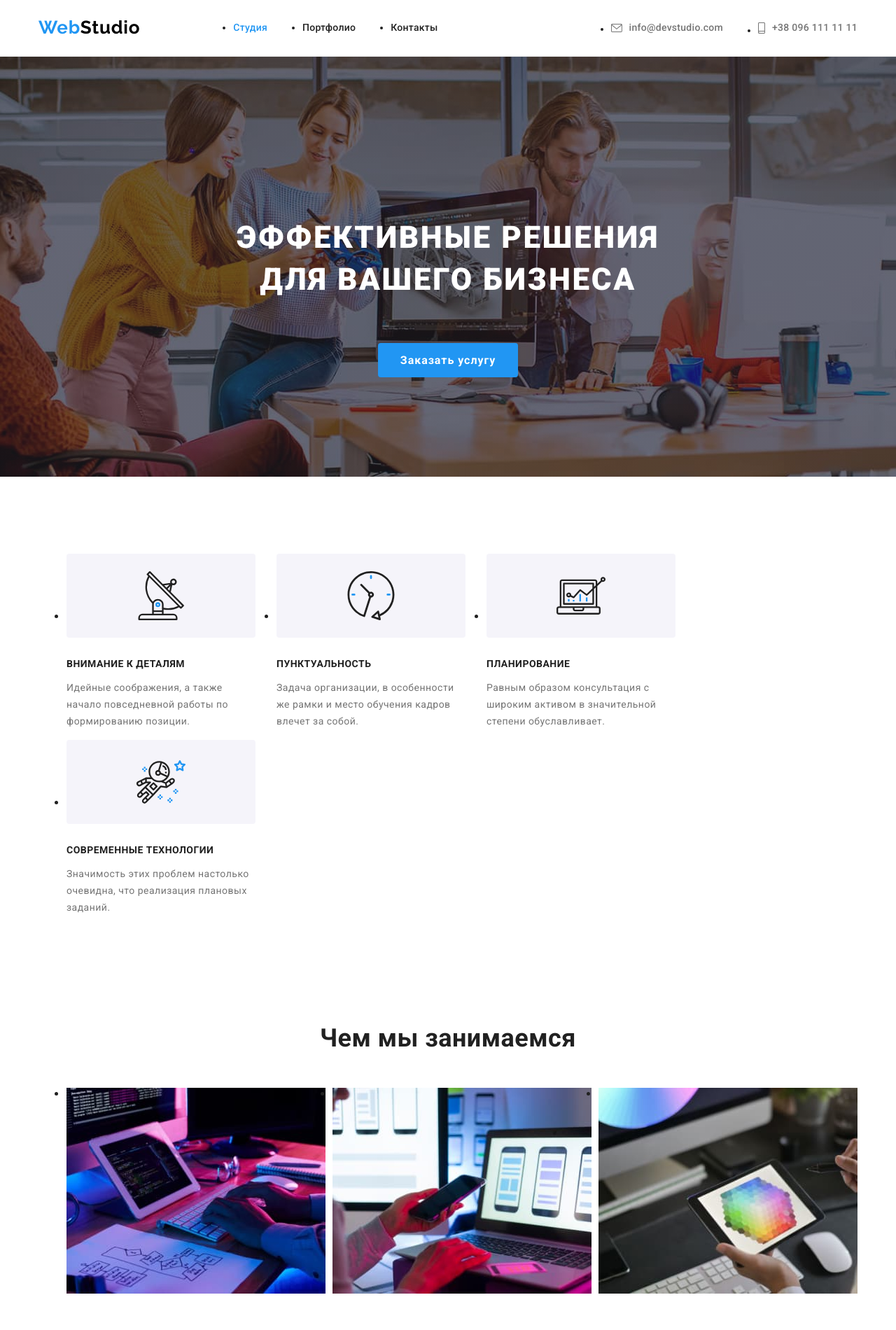
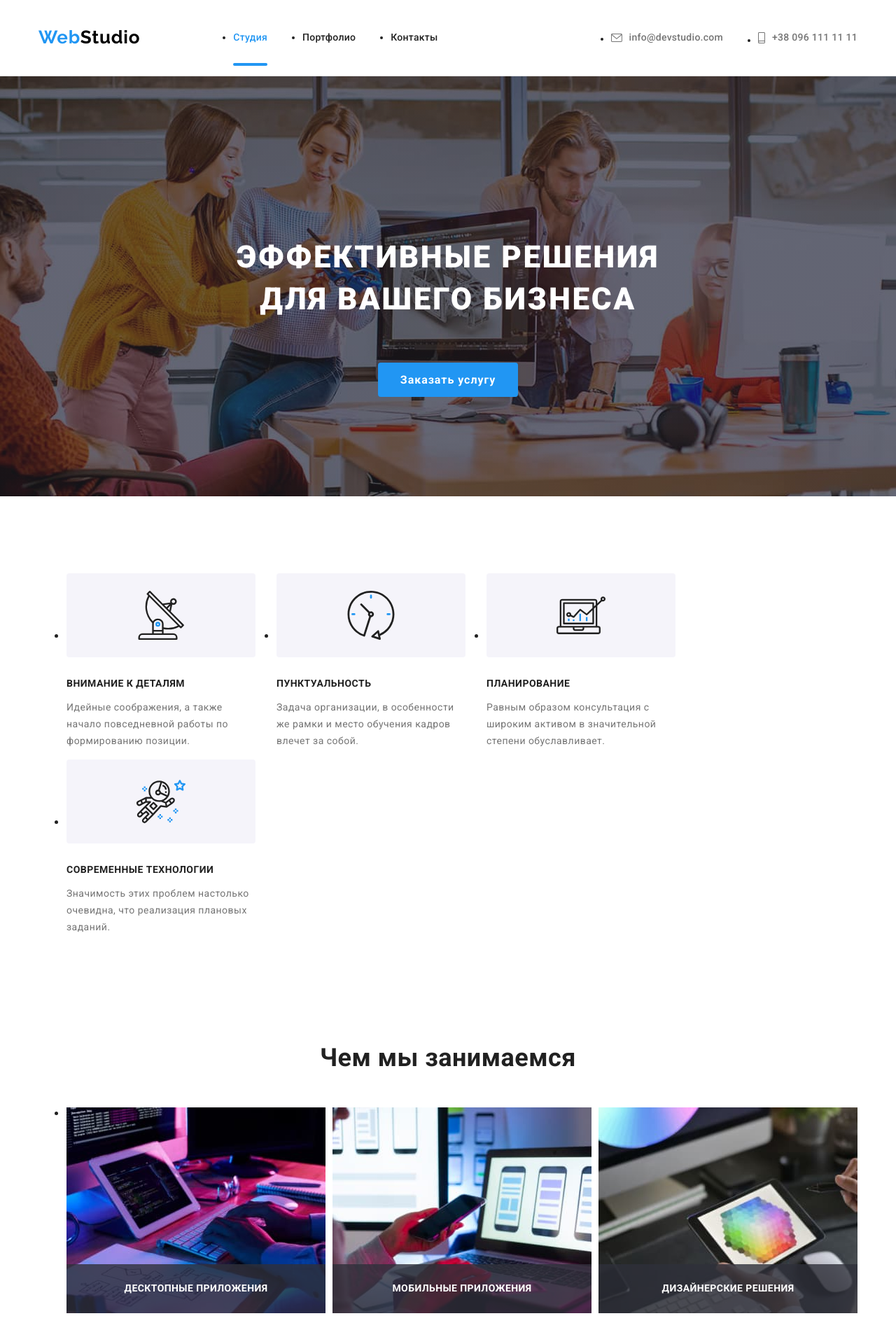
Before and after one commit to Korlinsis/goit-markup-hw-05, a plain HTML site: page index.html in a window 1280 px wide. Shown: the top 1900 px of the page at 70% size. Drawn offline with nearby package versions, Linux system fonts and the light colour scheme.

Commit message:
Вносить всі модифікації на сторінку "Студія"

```diff
--- a/css/main.css
+++ b/css/main.css
@@ -118,17 +118,6 @@ section {
   margin-left: auto;
 }
 
-.header-nav,
-.list-nav,
-.header-contacts,
-.benefits,
-.activity,
-.team,
-.button-list,
-.projects {
-  display: flex;
-}
-
 /* Стилі для хедера */
 
 header .container {
@@ -142,7 +131,12 @@ header,
   align-items: center;
 }
 
+.header-nav {
+  display: flex;
+}
+
 .list-nav {
+  display: flex;
   margin-left: 93px;
 }
 
@@ -164,7 +158,7 @@ header,
 
 .header-nav li a {
   display: inline-block;
-  padding: 17px 0px;
+  padding: 32px 0px;
   text-decoration: none;
   color: inherit;
 
@@ -178,7 +172,34 @@ header,
   color: var(--accent);
 }
 
+.header-nav li {
+  position: relative;
+}
+
+.header-nav li a::after {
+  content: "";
+  position: absolute;
+  bottom: 0px;
+  left: 0px;
+  background-color: var(--accent);
+  width: 100%;
+  height: 4px;
+  border-radius: 2px;
+  opacity: 0;
+  transition: opacity var(--animation-time) var(--animation-function);
+}
+
+.header-nav .current::after {
+  opacity: 1;
+}
+
+.header-nav li a:hover::after,
+.header-nav li a:focus::after {
+  opacity: 1;
+}
+
 .header-contacts {
+  display: flex;
   align-items: center;
 }
 
@@ -212,7 +233,8 @@ header,
   align-items: center;
   fill: var(--icon-color);
 
-  transition: background-color var(--animation-time) var(--animation-function), fill var(--animation-time) var(--animation-function);
+  transition: background-color var(--animation-time) var(--animation-function),
+    fill var(--animation-time) var(--animation-function);
 }
 
 .social-icon {
@@ -304,7 +326,8 @@ footer .container {
   width: 528px;
   height: 581px;
   border-radius: 4px;
-  box-shadow: 0px 1px 3px rgba(0, 0, 0, 0.12), 0px 1px 1px rgba(0, 0, 0, 0.14), 0px 2px 1px rgba(0, 0, 0, 0.2);
+  box-shadow: 0px 1px 3px rgba(0, 0, 0, 0.12), 0px 1px 1px rgba(0, 0, 0, 0.14),
+    0px 2px 1px rgba(0, 0, 0, 0.2);
   background-color: var(--white);
 }
 
--- a/css/style.css
+++ b/css/style.css
@@ -1,3 +1,11 @@
+.benefits,
+.activity,
+.team,
+.button-list,
+.projects {
+  display: flex;
+}
+
 /* Секція героя */
 
 .section-hero {
@@ -102,6 +110,33 @@
   justify-content: space-between;
 }
 
+.activity-thumb {
+  position: relative;
+}
+
+.activity-description {
+  display: flex;
+  justify-content: center;
+  align-items: center;
+
+  position: absolute;
+  left: 0px;
+  bottom: 0px;
+  width: 100%;
+  height: 70px;
+
+  background: rgba(47, 48, 58, 0.8);
+}
+
+.activity-description p {
+  color: var(--white);
+  font-weight: 700;
+  font-size: 14px;
+  line-height: 1.14;
+  letter-spacing: 0.03em;
+  text-transform: uppercase;
+}
+
 /* Наша команда */
 
 .section-team {
@@ -196,7 +231,9 @@
   line-height: 1.62;
   letter-spacing: 0.03em;
 
-  transition: background-color var(--animation-time) var(--animation-function), color var(--animation-time) var(--animation-function), box-shadow var(--animation-time) var(--animation-function);
+  transition: background-color var(--animation-time) var(--animation-function),
+    color var(--animation-time) var(--animation-function),
+    box-shadow var(--animation-time) var(--animation-function);
 }
 
 .button-portfolio:hover,
--- a/index.html
+++ b/index.html
@@ -112,13 +112,28 @@
                 <h2>Чем мы занимаемся</h2>
                 <ul class="activity">
                     <li>
-                        <img src="./images/img_1.jpg" alt="Розробка" width="370">
+                        <div class="activity-thumb">
+                            <img src="./images/img_1.jpg" alt="Розробка" width="370">
+                            <div class="activity-description">
+                                <p>Десктопные приложения</p>
+                            </div>
+                        </div>
                     </li>
                     <li>
-                        <img src="./images/img_2.jpg" alt="Адаптація" width="370">
+                        <div class="activity-thumb">
+                            <img src="./images/img_2.jpg" alt="Розробка" width="370">
+                            <div class="activity-description">
+                                <p>Мобильные приложения</p>
+                            </div>
+                        </div>
                     </li>
                     <li>
-                        <img src="./images/img_3.jpg" alt="Дизайн" width="370">
+                        <div class="activity-thumb">
+                            <img src="./images/img_3.jpg" alt="Розробка" width="370">
+                            <div class="activity-description">
+                                <p>Дизайнерские решения</p>
+                            </div>
+                        </div>
                     </li>
                 </ul>
             </div>
```
